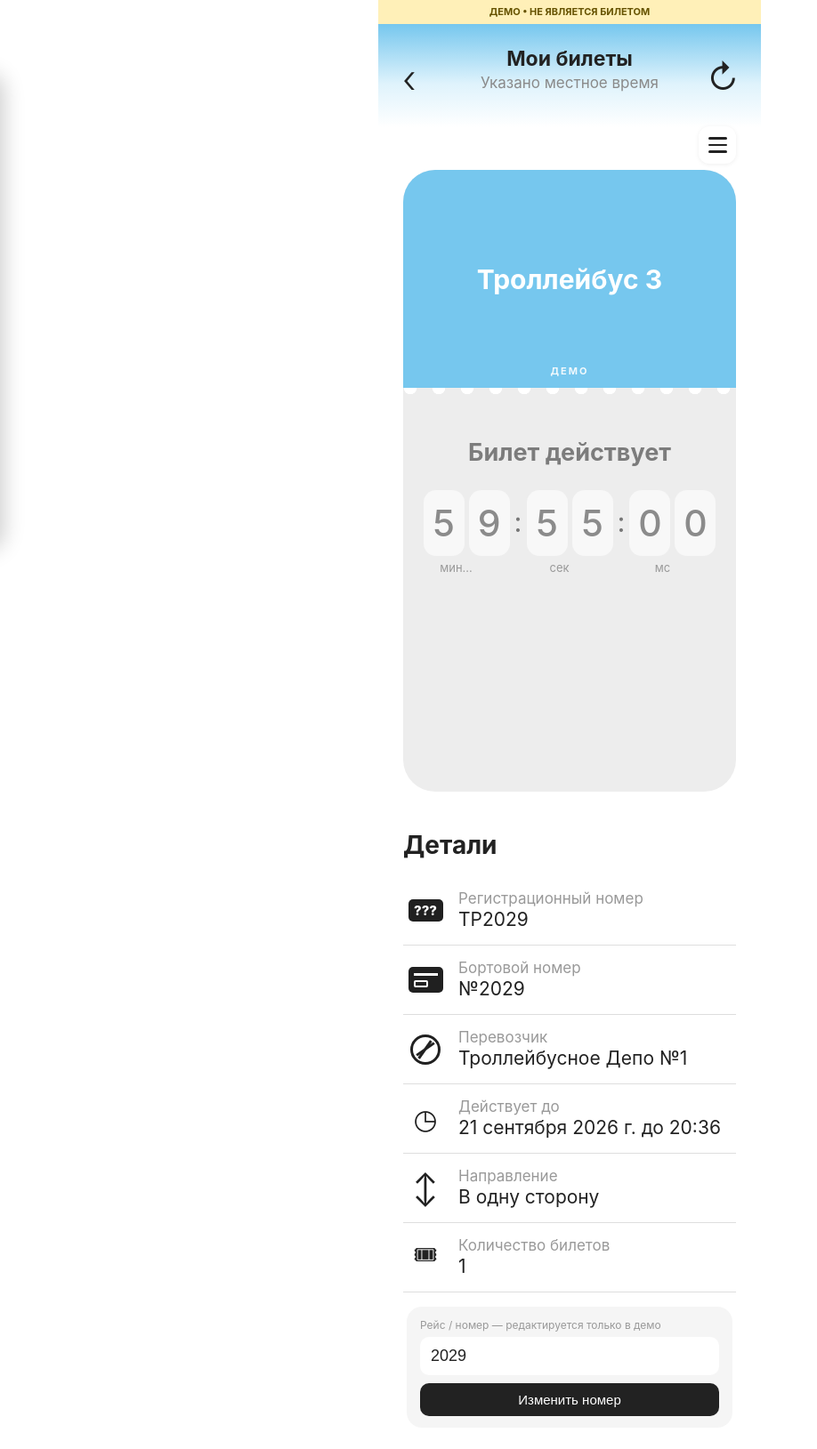
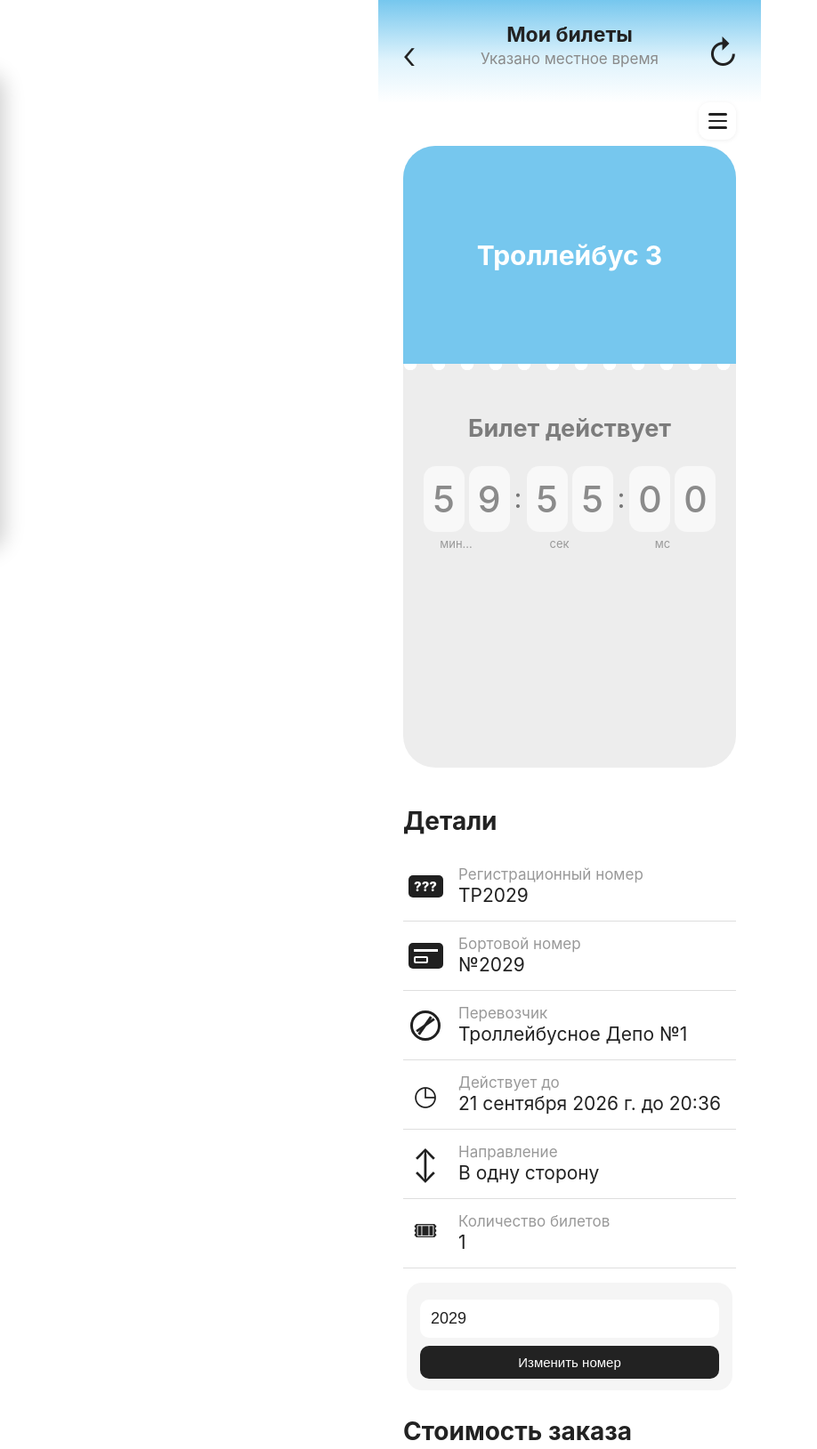
Before and after one commit to Ramon9000/transport, a plain HTML site: page index.html in a window 1280 px wide. Shown: the top 1629 px of the page at 89% size, without its empty margins (0-918 px from the left). Drawn offline with Linux system fonts and the light colour scheme.

Commit message:
Update index.html

```diff
--- a/index.html
+++ b/index.html
@@ -3,7 +3,7 @@
 <head>
 <meta charset="UTF-8">
 <meta name="viewport" content="width=device-width, initial-scale=1.0, maximum-scale=1.0, user-scalable=no">
-<title>Мои билеты — демо</title>
+<title>Мои билеты </title>
 <style>
 *{box-sizing:border-box}
 html,body{margin:0;padding:0;background:#fff;font-family:-apple-system,BlinkMacSystemFont,"SF Pro Display","SF Pro Text",Arial,sans-serif;color:#222}
@@ -38,7 +38,7 @@ body{display:flex;justify-content:center;align-items:flex-start}
 
 .ticket{border-radius:36px;overflow:hidden;background:#ededed}
 .ticket-top{height:245px;background:#76c7ee;color:#fff;display:flex;align-items:center;justify-content:center;font-size:30px;font-weight:700;position:relative}
-.ticket-top:after{content:"ДЕМО";position:absolute;bottom:12px;font-size:11px;letter-spacing:2px;opacity:.9}
+.ticket-top:after{content:;position:absolute;bottom:12px;font-size:11px;letter-spacing:2px;opacity:.9}
 .ticket-bottom{height:454px;padding:56px 18px 30px;position:relative}
 .ticket-bottom:before{content:"";position:absolute;top:0;left:0;right:0;height:13px;background:radial-gradient(circle at 8px 0,#fff 7px,transparent 7.5px) 0 0/32px 16px repeat-x}
 .expired{text-align:center;color:#7c7c7c;font-size:27px;font-weight:700;margin-bottom:26px}
@@ -84,7 +84,7 @@ h2{font-size:28px;margin:43px 0 18px 0}
 </head>
 <body>
 <div class="phone">
-  <div class="demo">ДЕМО • НЕ ЯВЛЯЕТСЯ БИЛЕТОМ</div>
+
 
   <header class="header">
     <div class="back">‹</div>
@@ -137,7 +137,7 @@ h2{font-size:28px;margin:43px 0 18px 0}
     <div class="detail"><div class="icon ticket-icon">🎟</div><div><div class="detail-label">Количество билетов</div><div class="detail-value">1</div></div></div>
 
     <div class="edit-box">
-      <label for="runInput">Рейс / номер — редактируется только в демо</label>
+      <label for="runInput"></label>
       <input id="runInput" type="text" maxlength="12" value="2029" inputmode="numeric">
       <button id="applyRun">Изменить номер</button>
     </div>
@@ -151,7 +151,7 @@ h2{font-size:28px;margin:43px 0 18px 0}
       </div>
     </section>
 
-    <div class="note">Учебный макет: изменения маршрута и номера работают только внутри этой демонстрационной страницы; оплата не производится.</div>
+
   </main>
 </div>
 <script>
```
